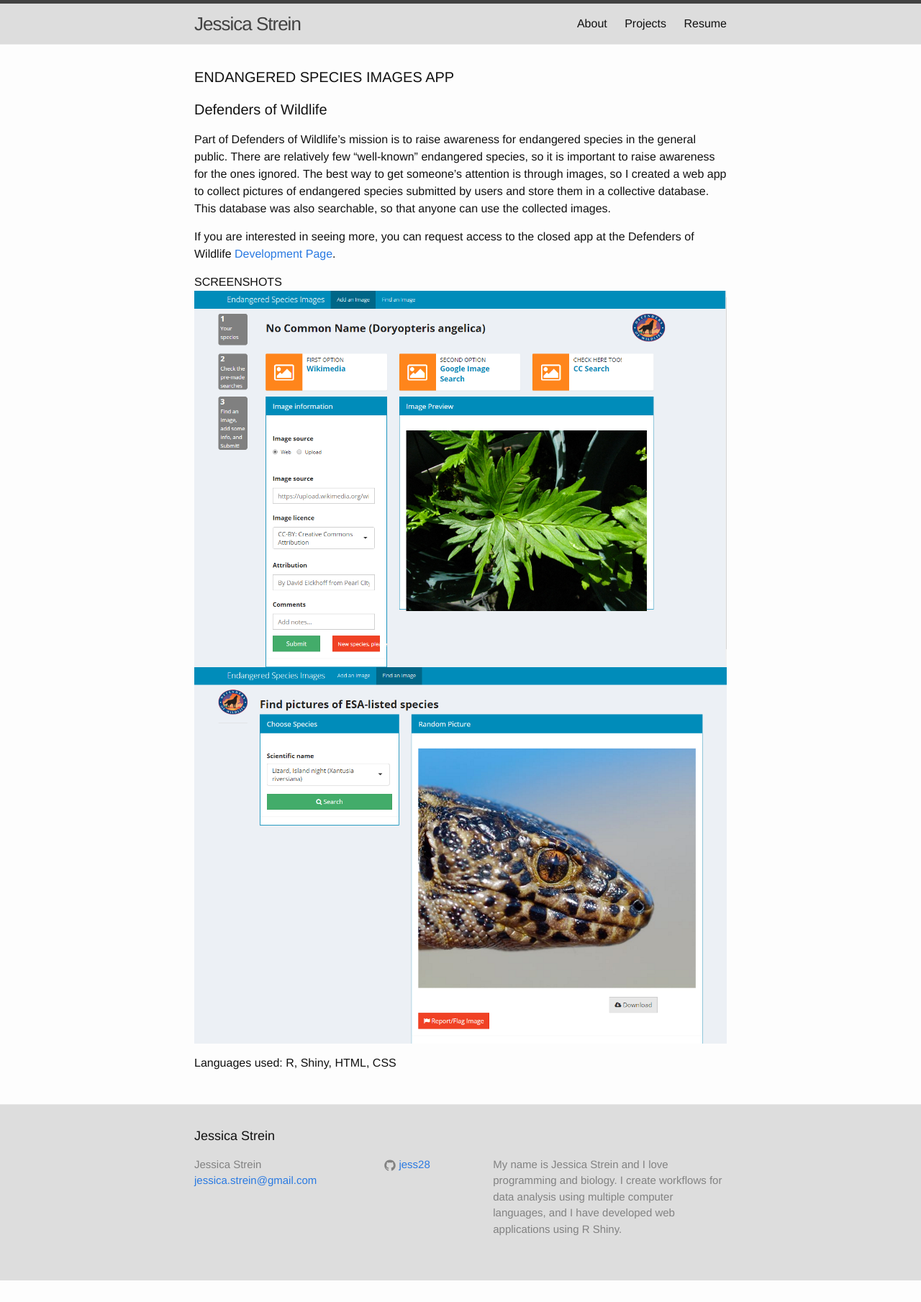
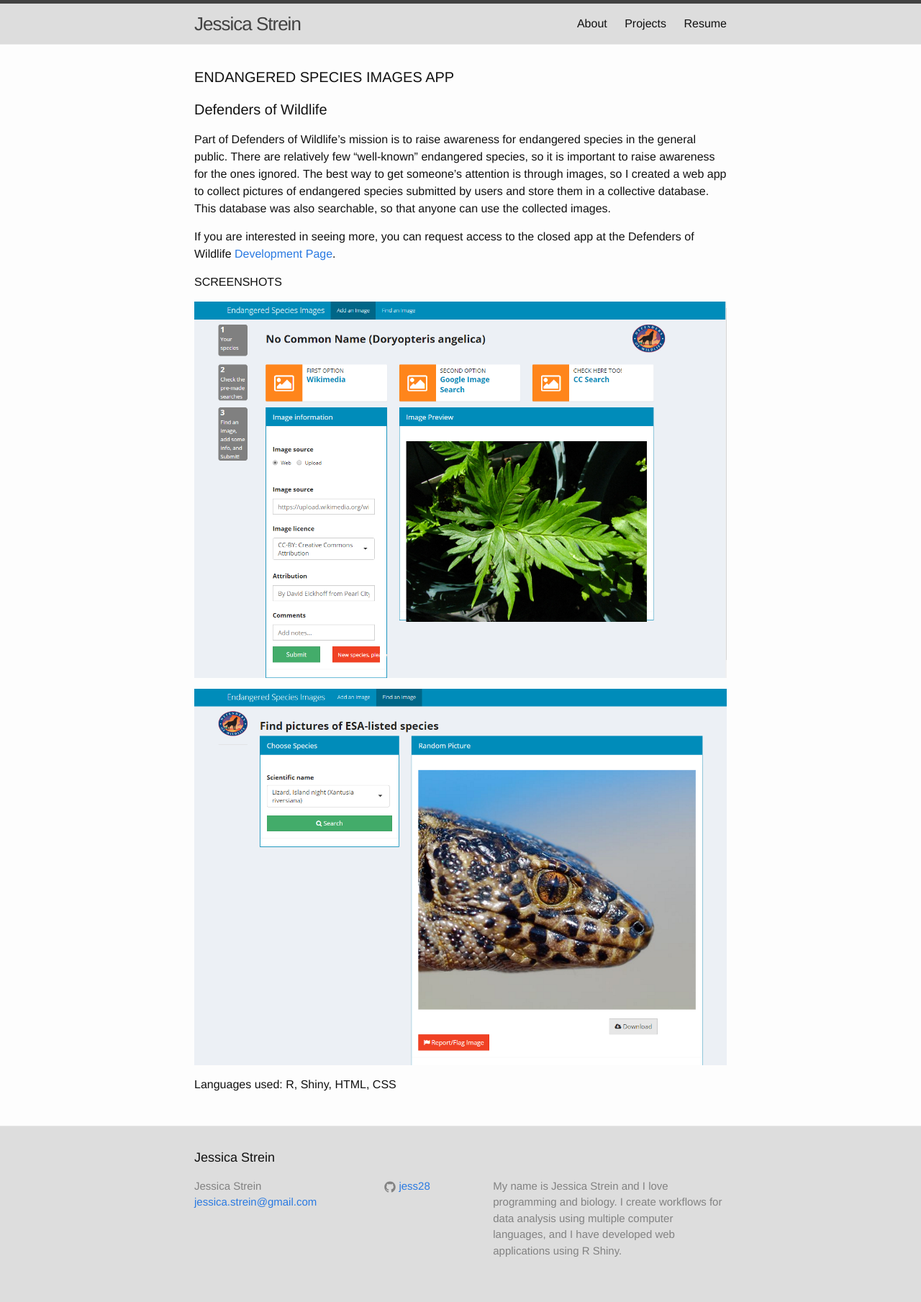
Before and after one commit to jess28/jess28.github.io, a Jekyll site: the page built from projects/end_sp_img_app.md, in a window 1280 px wide. Shown: the whole page at 72% size. Built offline with Jekyll 4.4.1, drawn with Linux system fonts in a browser that asks for light colours; before the commit the page ends 1779 px from its top, so only the background shows below that.

Commit message:
fixed image location format

```diff
--- a/projects/end_sp_img_app.md
+++ b/projects/end_sp_img_app.md
@@ -11,7 +11,9 @@
 If you are interested in seeing more, you can request access to the closed app at the Defenders of Wildlife [Development Page](https://defend-esc-dev.org/).
 
 SCREENSHOTS
-![Image upload preview](/assets/image_prev_main.png)
-![Image search preview](/assets/image_prev_find.png)
+
+![Image upload preview]({{base}}/assets/image_prev_main.png)
+
+![Image search preview]({{base}}/assets/image_prev_find.png)
 
 Languages used: R, Shiny, HTML, CSS
```
